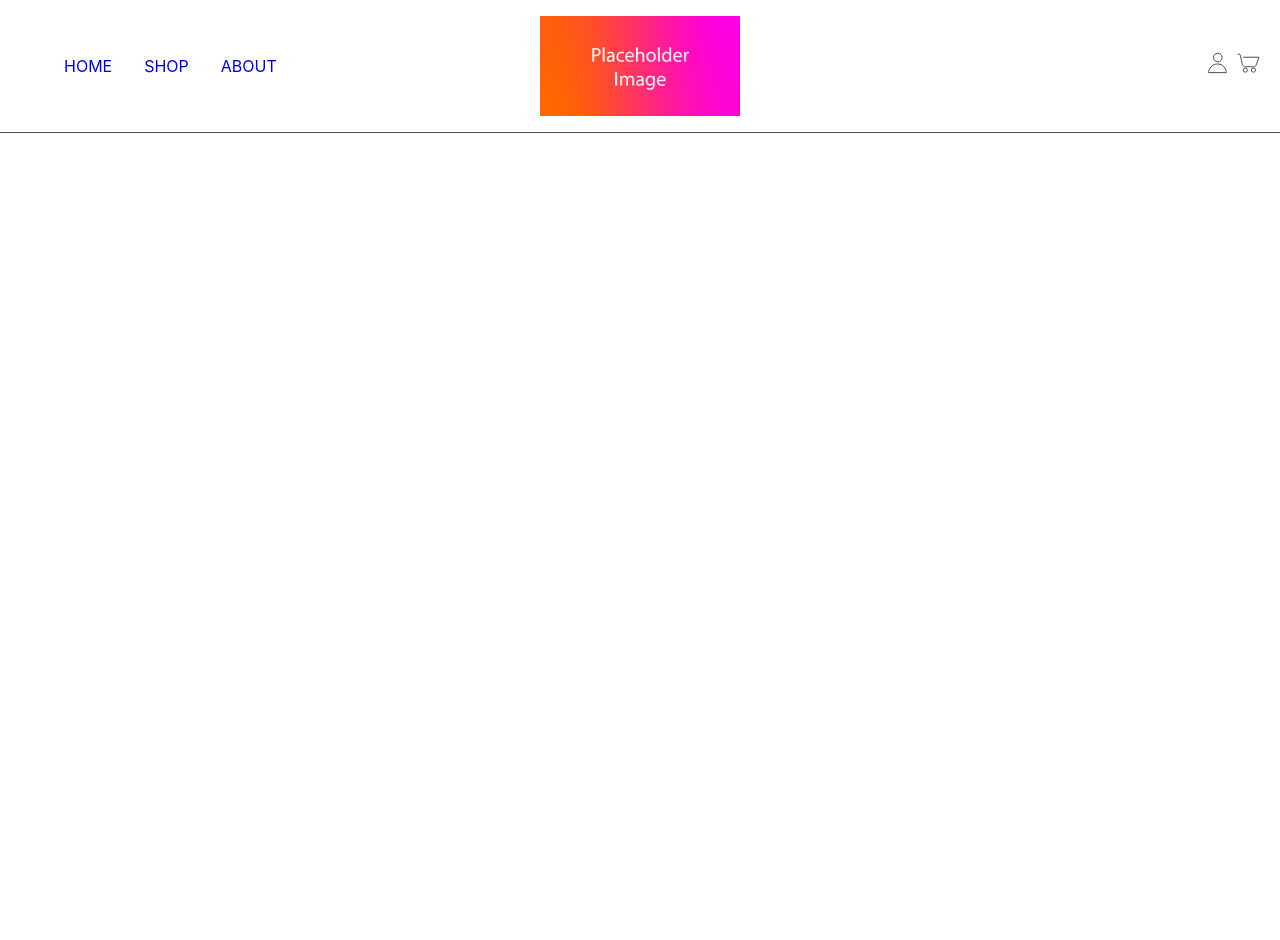
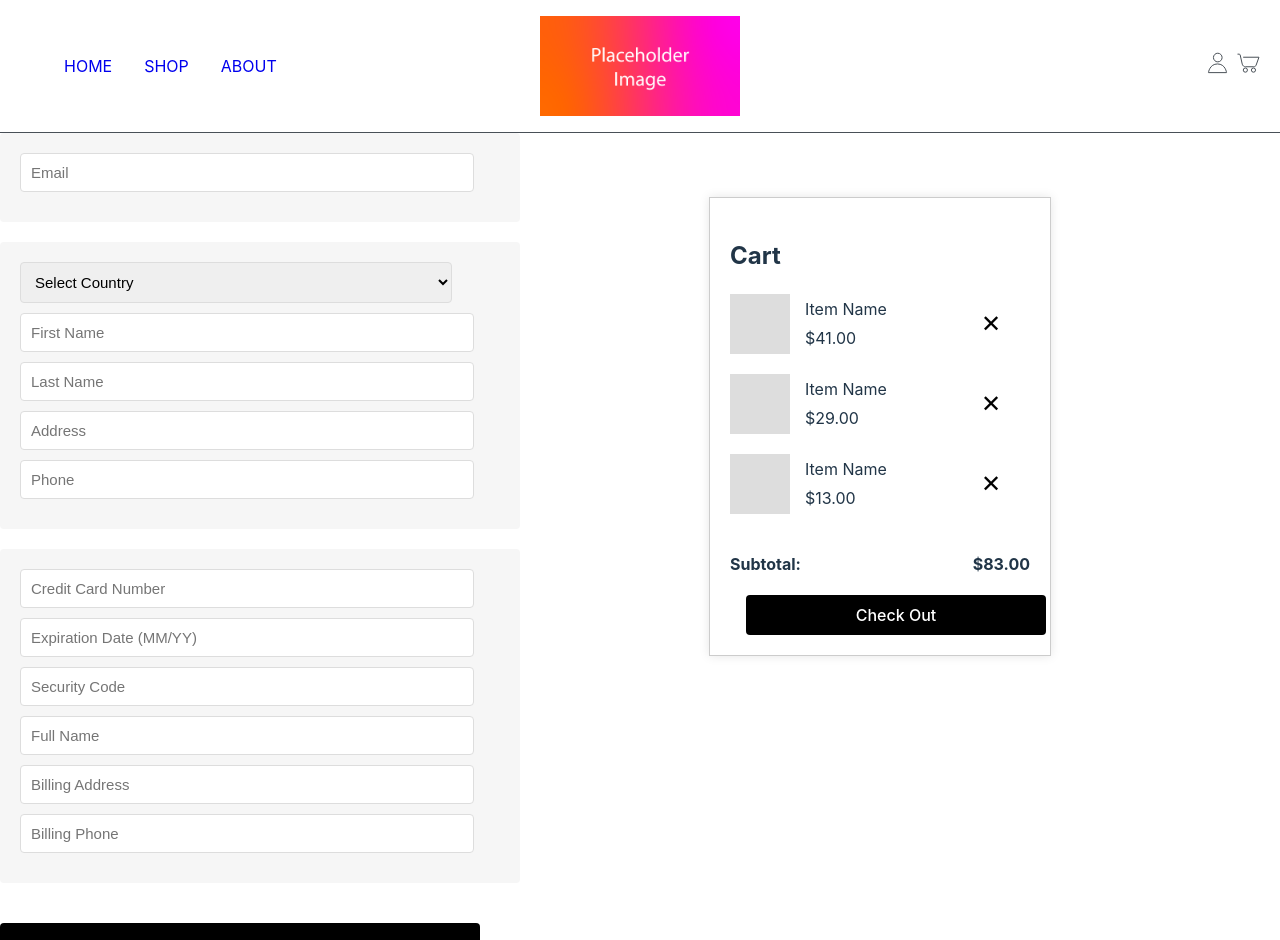
Before and after one commit to ibehanwillett/shopfront-frontend, a React (Vite) app: page /checkout in a window 1280 px wide. Before the commit this address had no page. Shown: the top 940 px of the page. Before the commit the page ends 800 px from the top, so only its background shows below. Built offline with nearby package versions, Linux system fonts and the light colour scheme.

Commit message:
created checkout page

```diff
--- a/src/App.jsx
+++ b/src/App.jsx
@@ -4,6 +4,7 @@ import Navbar from './components/Navbar/Navbar'
 import Home from './components/Home'
 import About from './components/About'
 import Cart from './components/Cart/Cart';
+import Checkout from './components/Checkout/Checkout';
 
 
 function App() {
@@ -17,6 +18,7 @@ function App() {
                 <Route path="/shop" element={<ShopFront />}/>
                 <Route path="/about" element={<About />}/>
                 <Route path="/cart" element={<Cart />}/>
+                <Route path="/checkout" element={<Checkout />}/>
             </Routes>
         </BrowserRouter>
     </>
--- a/src/components/Cart/Cart.jsx
+++ b/src/components/Cart/Cart.jsx
@@ -1,16 +1,17 @@
-import React, { useState} from 'react';
-import CartItem from './CartItem';
-import '../styles/cart.css';
+import React, { useState } from "react";
+import { Link } from "react-router-dom";
+import CartItem from "./CartItem";
+import "../styles/cart.css";
 
 function Cart() {
   const [cartItems, setCartItems] = useState([
-    { id: 1, name: 'Item Name', price: 41.00 },
-    { id: 2, name: 'Item Name', price: 29.00 },
-    { id: 3, name: 'Item Name', price: 13.00 }
+    { id: 1, name: "Item Name", price: 41.0 },
+    { id: 2, name: "Item Name", price: 29.0 },
+    { id: 3, name: "Item Name", price: 13.0 },
   ]);
 
   const handleDelete = (id) => {
-    const updatedCartItems = cartItems.filter(item => item.id !== id);
+    const updatedCartItems = cartItems.filter((item) => item.id !== id);
     setCartItems(updatedCartItems);
   };
 
@@ -19,18 +20,22 @@ function Cart() {
   return (
     <div className="cart-container">
       <h2>Cart</h2>
-      {cartItems.map(item => (
+      {cartItems.map((item) => (
         <CartItem
-        key={item.id}
-        name={item.name}
-        price={item.price}
-        onDelete={() => handleDelete(item.id)}/>
+          key={item.id}
+          name={item.name}
+          price={item.price}
+          onDelete={() => handleDelete(item.id)}
+        />
       ))}
       <div className="cart-subtotal">
         <p>Subtotal:</p>
         <p>${subtotal.toFixed(2)}</p>
       </div>
-      <button className="checkout-button">Check Out</button>
+      {/* <Link> Below breaks formatting for some reason */}
+      <Link to="/checkout">
+        <button className="checkout-button">Check Out</button>
+      </Link>
     </div>
   );
 }
--- /dev/null
+++ b/src/components/Checkout/Checkout.jsx
@@ -0,0 +1,170 @@
+import React, { useState } from "react";
+import Cart from "../Cart/Cart";
+import "../styles/checkout.css";
+
+function Checkout() {
+  const [formData, setFormData] = useState({
+    email: "",
+    country: "",
+    firstName: "",
+    lastName: "",
+    deliveryAddress: "",
+    phone: "",
+    creditCard: "",
+    expiration: "",
+    securityCode: "",
+    billingName: "",
+    billingAddress: "",
+    billingPhone: "",
+  });
+
+  const handleChange = (e) => {
+    const { name, value } = e.target;
+    setFormData((prevState) => ({
+      ...prevState,
+      [name]: value,
+    }));
+  };
+
+//   const isValidForm = () => {
+//     const {
+//       email,
+//       country,
+//       firstName,
+//       lastName,
+//       address,
+//       phone,
+//       creditCard,
+//       expiration,
+//       securityCode,
+//     } = formData;
+//     return (
+//       email.length == true &&
+//       country.length == true &&
+//       firstName.length == true &&
+//       lastName.length == true &&
+//       address.length > 0 &&
+//       phone.length > 0 &&
+//       creditCard.length > 0 &&
+//       expiration.length > 0 &&
+//       securityCode.length > 0
+//     );
+//   };
+
+  const handleSubmit = (e) => {
+    e.preventDefault();
+    // if (isValidForm()) {
+    //   console.log("Form data:", formData);
+    //   alert("Checkout successful!");
+    // } else {
+    //   alert("Please fill in all fields.");
+    // }
+      console.log("Form data:", formData);
+      alert("Checkout successful!");
+  };
+
+  return (
+    <div className="checkout-page">
+      <form onSubmit={handleSubmit} className="checkout-form">
+        <section className="contact-section">
+          <input
+            type="email"
+            name="email"
+            placeholder="Email"
+            value={formData.email}
+            onChange={handleChange}
+          />
+        </section>
+        <section className="delivery-section">
+          <select
+            name="country"
+            value={formData.country}
+            onChange={handleChange}
+          >
+            <option value="">Select Country</option>
+            <option value="Australia">Australia</option>
+            {/* Need to do */}
+          </select>
+          <input
+            type="text"
+            name="firstName"
+            placeholder="First Name"
+            value={formData.firstName}
+            onChange={handleChange}
+          />
+          <input
+            type="text"
+            name="lastName"
+            placeholder="Last Name"
+            value={formData.lastName}
+            onChange={handleChange}
+          />
+          <input
+            type="text"
+            name="deliveryAddress"
+            placeholder="Address"
+            value={formData.deliveryAddress}
+            onChange={handleChange}
+          />
+          <input
+            type="tel"
+            name="phone"
+            placeholder="Phone"
+            value={formData.phone}
+            onChange={handleChange}
+          />
+        </section>
+        <section className="payment-section">
+          <input
+            type="text"
+            name="creditCard"
+            placeholder="Credit Card Number"
+            value={formData.creditCard}
+            onChange={handleChange}
+          />
+          <input
+            type="text"
+            name="expiration"
+            placeholder="Expiration Date (MM/YY)"
+            value={formData.expiration}
+            onChange={handleChange}
+          />
+          <input
+            type="text"
+            name="securityCode"
+            placeholder="Security Code"
+            value={formData.securityCode}
+            onChange={handleChange}
+          />
+          <input
+            type="text"
+            name="billingName"
+            placeholder="Full Name"
+            value={formData.billingName}
+            onChange={handleChange}
+          />
+          <input
+            type="text"
+            name="billingAddress"
+            placeholder="Billing Address"
+            value={formData.billingAddress}
+            onChange={handleChange}
+          />
+          <input
+            type="tel"
+            name="billingPhone"
+            placeholder="Billing Phone"
+            value={formData.billingPhone}
+            onChange={handleChange}
+          />
+        </section>
+        <button type="submit" className="pay-now-button">
+          Pay Now
+        </button>
+      </form>
+      <Cart />
+    </div>
+  );
+}
+
+export default Checkout;
--- a/src/components/styles/cart.css
+++ b/src/components/styles/cart.css
@@ -1,4 +1,3 @@
-
 .cart-container {
   width: 300px;
   margin: auto;
@@ -12,25 +11,20 @@
   display: flex;
   justify-content: space-between;
   margin-top: 20px;
+  font-weight: bold;
 }
 
 .checkout-button {
   width: 100%;
   padding: 10px;
-    background-color: #007bff;
+  background-color: #000;
   color: white;
   border: none;
   border-radius: 4px;
   cursor: pointer;
+  transition: 0.3s ease;
 }
 
 .checkout-button:hover {
-    background-color: #0056b3;
+  background-color: #333;
 }
-
-  /* @media (max-width: 768px) {
-    .cart-container {
-      width: 90%;
-    }
-  }
-   */
--- /dev/null
+++ b/src/components/styles/checkout.css
@@ -0,0 +1,44 @@
+.checkout-page {
+  display: flex;
+  justify-content: space-between;
+}
+
+.checkout-form {
+  display: flex;
+  flex-direction: column;
+  width: 30em;
+  gap: 20px;
+}
+
+section {
+  background: #f6f6f6;
+  padding: 20px;
+  border-radius: 4px;
+  width: 100%;
+}
+
+input,
+select {
+  width: 90%;
+  padding: 10px;
+  margin-bottom: 10px;
+  border: 1px solid #ddd;
+  border-radius: 4px;
+  font-size: 15px;
+}
+
+.pay-now-button {
+  background-color: #000;
+  color: #fff;
+  padding: 15px 30px;
+  font-size: 16px;
+  border: none;
+  border-radius: 4px;
+  cursor: pointer;
+  transition: 0.3s ease;
+  margin-top: 20px;
+}
+
+.pay-now-button:hover {
+  background-color: #333;
+}
```
Lines whose indentation alone changed are shown as unchanged.
